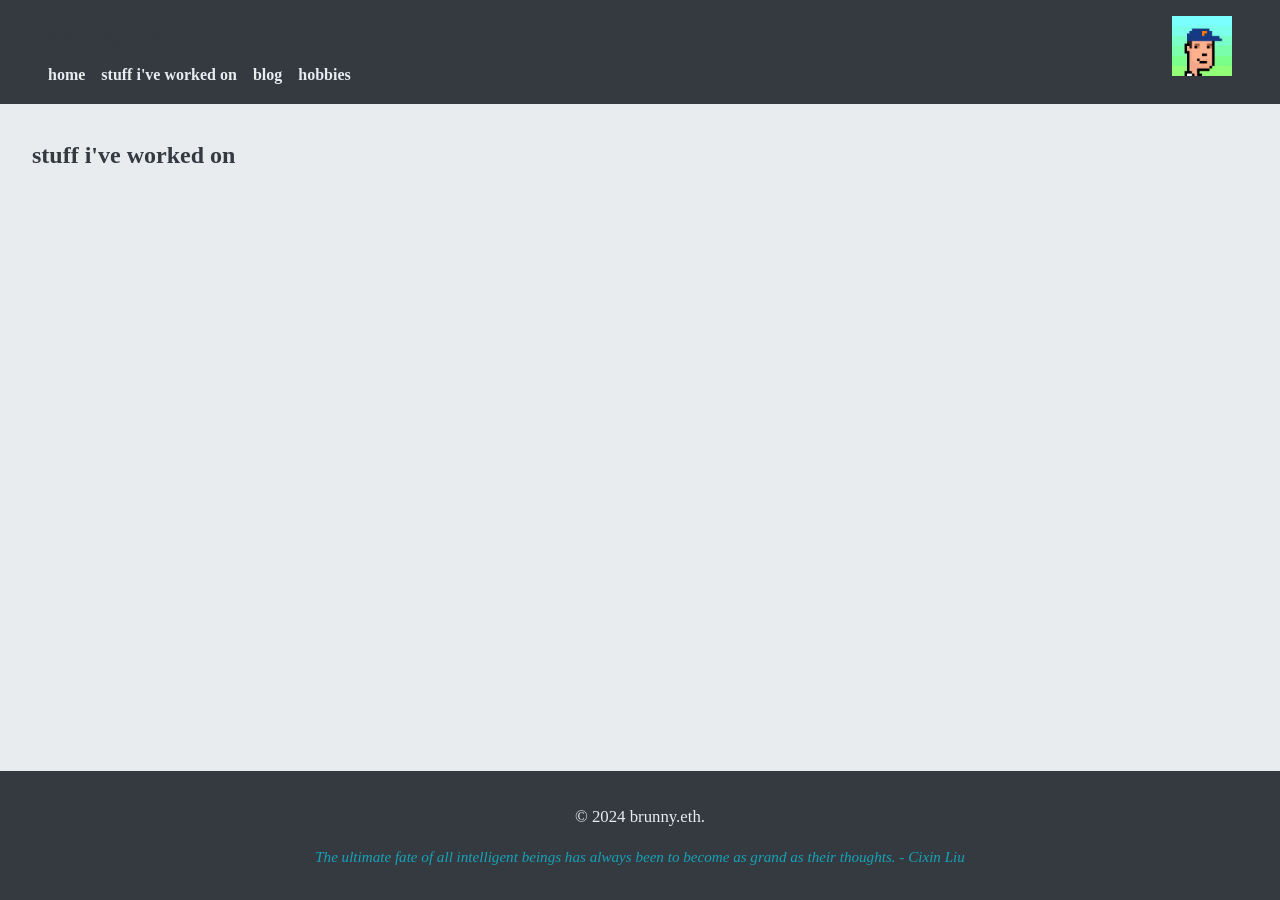
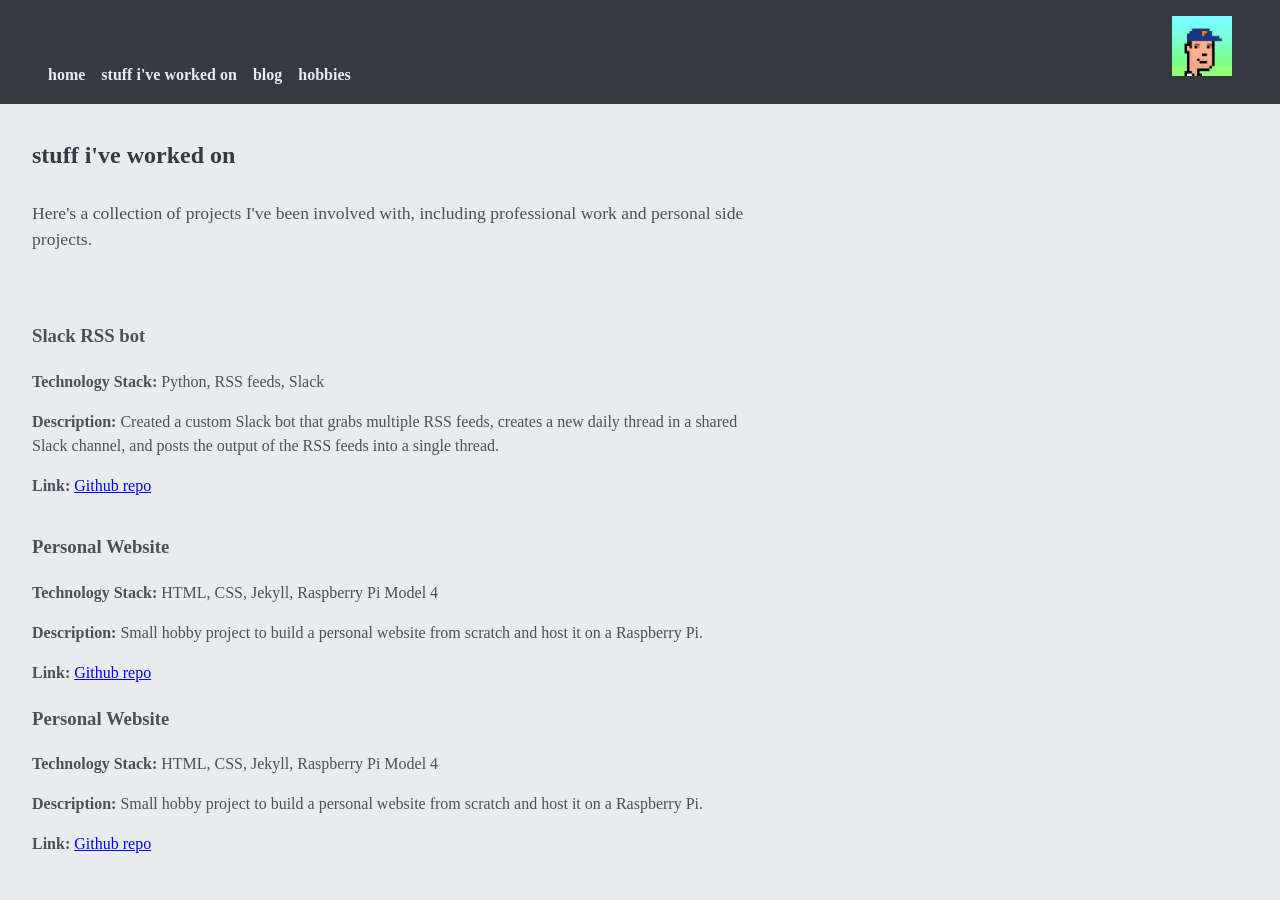
Before and after one commit to brunny-eth/personal-website-project, a Jekyll site: the page built from stuff-ive-worked-on.md, in a window 1280 px wide. Built offline with Jekyll 4.4.1, drawn with Linux system fonts in a browser that asks for light colours; some web fonts are replaced.

Commit message:
finished initial draft of blog.md, hobbies.md, and got to work on stuff-ive-worked-on.md

```diff
--- a/assets/main.scss
+++ b/assets/main.scss
@@ -190,8 +190,3 @@ main {
   box-sizing: border-box;
   max-width: 800px;
 }
-
-h2 + p, h2 + ul, h2 + ol, h2 + div {
-  font-size: 1em;
-  line-height: 1.6;
-}
--- a/index.html
+++ b/index.html
@@ -8,6 +8,6 @@ title: home
 <h2>about me</h2>
             <div class="page-intro">
                 <p>I'm Bruno. Sometimes I go by Brunny.</p>
-                <p>I work on startups for a living, and I enjoy tinkering on side projects (like this one), cooking, playing golf, and hanging out with my dog, wife, family, and friends.</p>
-                <p>I built this website as a learning exercise to deploy a web server on a Raspberry Pi and to showcase some of my projects and writing.</p>
+                <p>I work on startups for a living, and in my spare time, I enjoy tinkering on side projects, cooking, playing golf, and hanging out with my dog, wife, family, and friends.</p>
+                <p>I built this website as a learning exercise and to showcase some of my projects, hobbies, and writing.</p>
             </div>
--- a/stuff-ive-worked-on.md
+++ b/stuff-ive-worked-on.md
@@ -4,3 +4,32 @@ title: Stuff I've Worked On
 ---
 
 <h2>stuff i've worked on</h2>
+
+<div class="page-intro">
+    <p>Here's a collection of projects I've been involved with, including professional work and personal side projects.</p>
+</div>
+
+<div class="project-item">
+        <h3>Slack RSS bot</h3>
+        <p><strong>Technology Stack:</strong> Python, RSS feeds, Slack</p>
+        <p><strong>Description:</strong> Created a custom Slack bot that grabs multiple RSS feeds, creates a new daily thread in a shared Slack channel, and posts the output of the RSS feeds into a single thread.</p>
+        <p><strong>Link:</strong> <a href="https://github.com/brunny-eth/slack-rss-bot">Github repo</a></p>
+    </div>
+
+<div class="project-list">
+    <div class="project-item">
+        <h3>Personal Website</h3>
+        <p><strong>Technology Stack:</strong> HTML, CSS, Jekyll, Raspberry Pi Model 4</p>
+        <p><strong>Description:</strong> Small hobby project to build a personal website from scratch and host it on a Raspberry Pi.</p>
+        <p><strong>Link:</strong> <a href="https://github.com/brunny-eth/personal-website-project">Github repo</a></p>
+    </div>
+
+<div class="project-list">
+    <div class="project-item">
+        <h3>Personal Website</h3>
+        <p><strong>Technology Stack:</strong> HTML, CSS, Jekyll, Raspberry Pi Model 4</p>
+        <p><strong>Description:</strong> Small hobby project to build a personal website from scratch and host it on a Raspberry Pi.</p>
+        <p><strong>Link:</strong> <a href="https://github.com/brunny-eth/personal-website-project">Github repo</a></p>
+    </div>
+
+</div>
```
Also changed, not shown: blog.md (+1 -1 lines), hobbies.md (+4 -4 lines), README.md.
